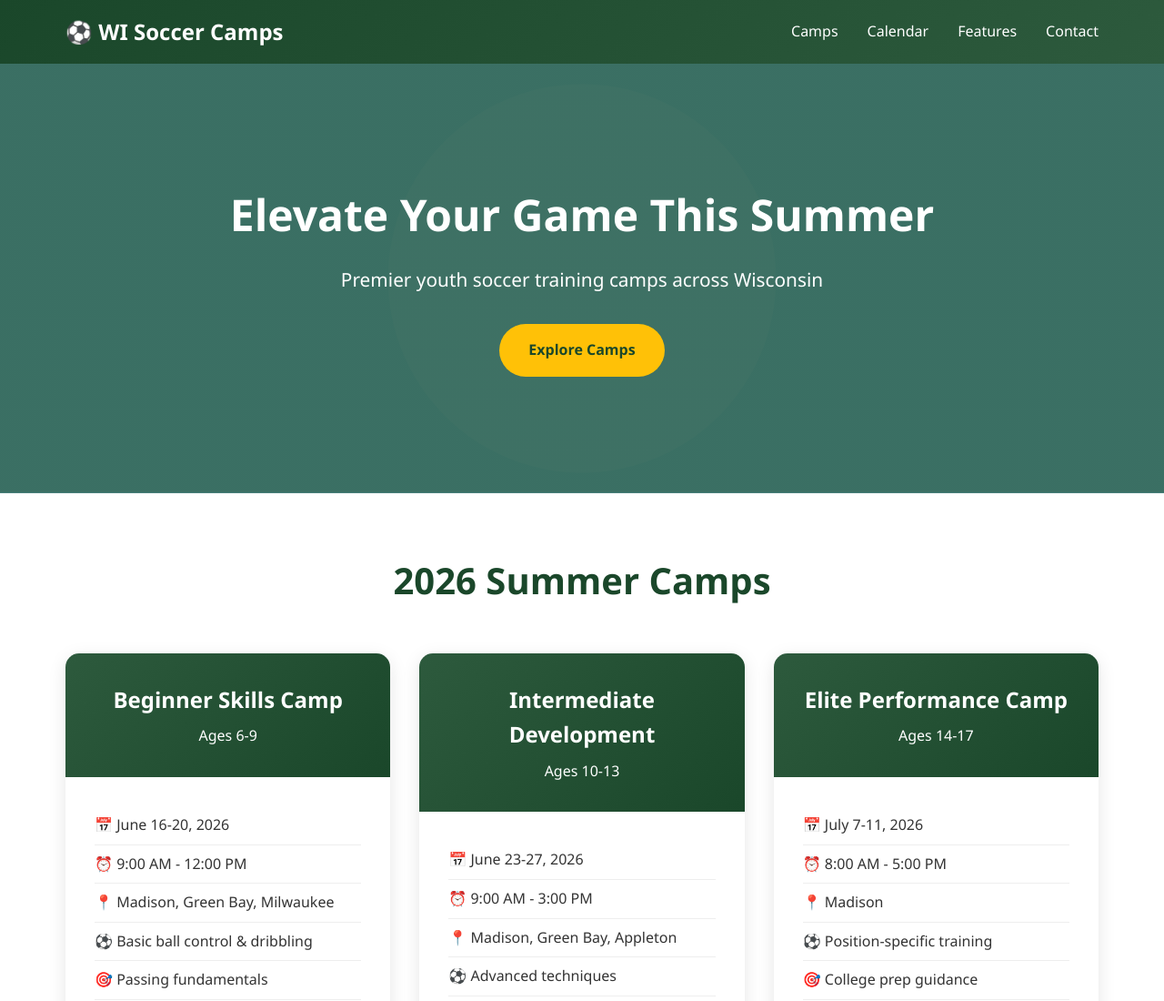
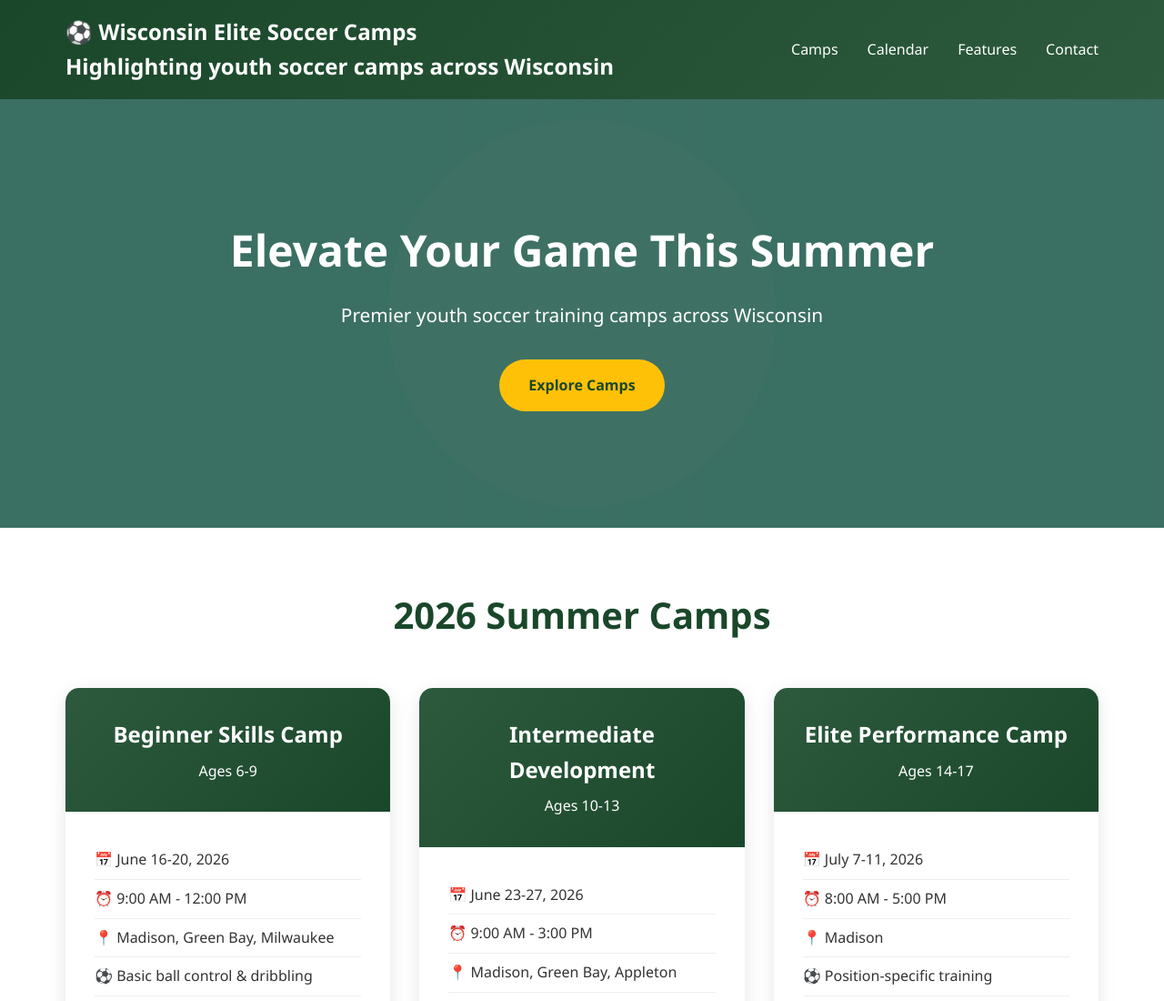
Before and after one commit to johnnagler/WIeliteCamps, a plain HTML site: page index.html in a window 1280 px wide. Shown: the top 1100 px of the page at 91% size. Drawn offline with Linux system fonts and the light colour scheme.

Commit message:
Update index.html

```diff
--- a/index.html
+++ b/index.html
@@ -286,7 +286,8 @@
 <body>
     <header>
         <nav>
-            <div class="logo">⚽ WI Soccer Camps</div>
+            <div class="logo">⚽ Wisconsin Elite Soccer Camps <br>
+                Highlighting youth soccer camps across Wisconsin</div>
             <ul>
                 <li><a href="#camps">Camps</a></li>
                 <li><a href="#calendar">Calendar</a></li>
```
